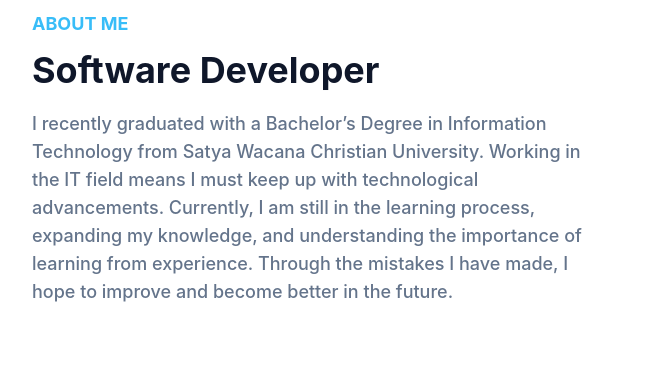
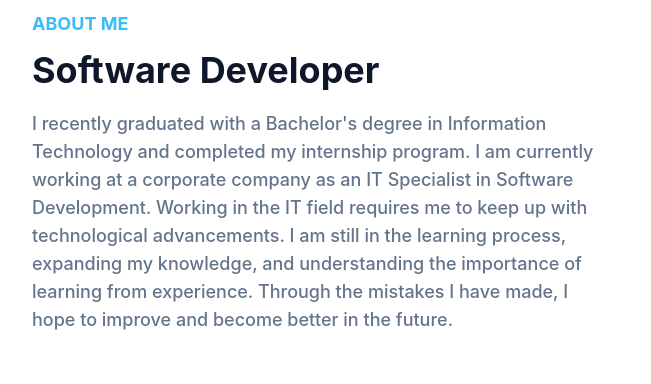
Before and after one commit to himichael00/portofolio, a website: page index.html in a window 1280 px wide. Shown: the part 747-1131 px from the top of the page, 0-651 px from the left. Drawn offline with Linux system fonts and the light colour scheme.

Commit message:
update porto

```diff
--- a/index.html
+++ b/index.html
@@ -97,7 +97,8 @@
                     <h4 class="font-bold uppercase text-primary text-lg
                     mb-3">About me</h4>
                     <h2 class="font-bold text-dark text-3xl mb-5 max-w-md lg:text-4xl">Software Developer</h2>
-                    <p class="font-medium text-base text-secondary max-w-xl lg:text-lg">I recently graduated with a Bachelor’s Degree in Information Technology from Satya Wacana Christian University. Working in the IT field means I must keep up with technological advancements. Currently, I am still in the learning process, expanding my knowledge, and understanding the importance of learning from experience. Through the mistakes I have made, I hope to improve and become better in the future.
+                    <p class="font-medium text-base text-secondary max-w-xl lg:text-lg">I recently graduated with a Bachelor's degree in Information Technology and completed my internship program. I am currently working at a corporate company as an IT Specialist in Software Development.
+                        Working in the IT field requires me to keep up with technological advancements. I am still in the learning process, expanding my knowledge, and understanding the importance of learning from experience. Through the mistakes I have made, I hope to improve and become better in the future.
                     </p>
                 </div>
                 <!-- <div class="w-full px-4 mb-10 lg:w-1/2">
```
